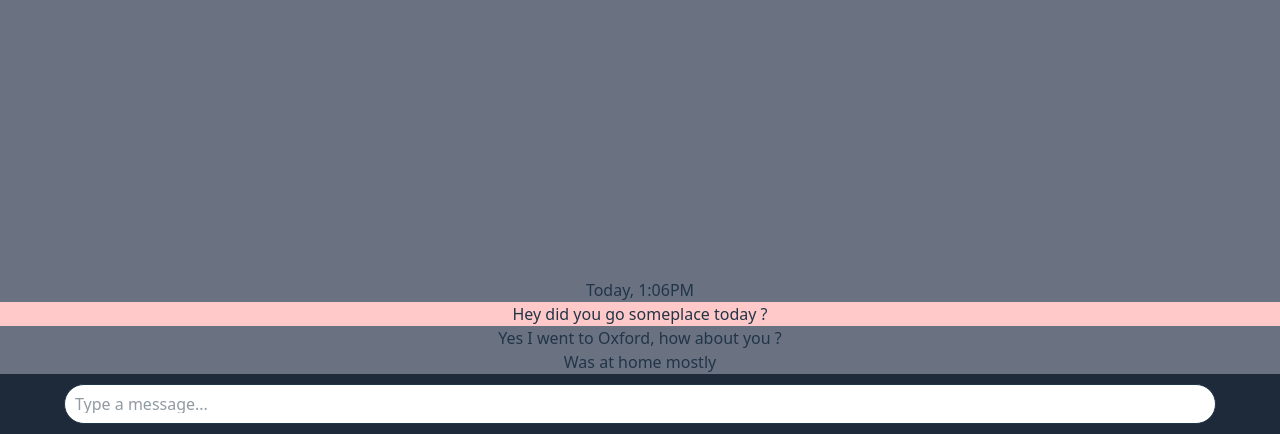
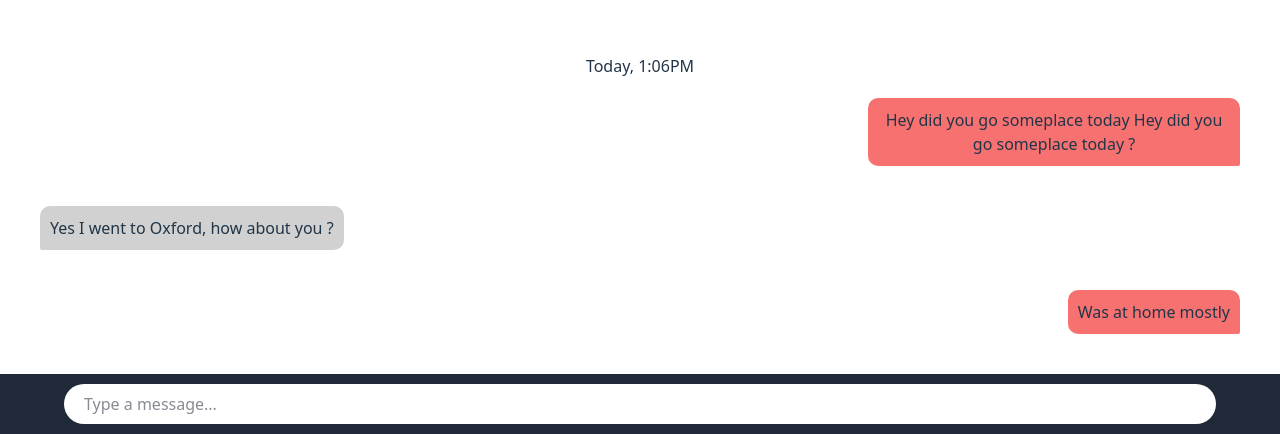
Before and after one commit to nikilok/chat-app, a React (Vite) app: page / in a window 1280 px wide. Shown: the part 366-800 px from the top of the page. Built offline with nearby package versions, Linux system fonts and the light colour scheme.

Commit message:
get rid of tailwind and go back to css modules

```diff
--- a/package.json
+++ b/package.json
@@ -12,10 +12,8 @@
 		"format": "bunx biome format --write ./src"
 	},
 	"dependencies": {
-		"@tailwindcss/vite": "^4.1.8",
 		"react": "^19.1.0",
-		"react-dom": "^19.1.0",
-		"tailwindcss": "^4.1.8"
+		"react-dom": "^19.1.0"
 	},
 	"devDependencies": {
 		"@biomejs/biome": "1.9.4",
--- /dev/null
+++ b/src/components/Chat/Chat.module.css
@@ -0,0 +1,61 @@
+/* Chat container styles */
+.chatContainer {
+	display: flex;
+	flex-direction: column;
+	justify-content: flex-end;
+	flex-grow: 1;
+	overflow-y: auto;
+	padding: 20px;
+}
+
+.chatBubble {
+	max-width: 30%;
+	background-color: #f87171;
+	border-radius: 10px;
+    border-bottom-right-radius: 2px;
+	margin: 20px;
+	padding: 10px;
+	align-self: flex-end;
+}
+
+.chatBubbleOther {
+	max-width: 30%;
+	background-color: #d1d1d1;
+	border-radius: 10px;
+    border-bottom-left-radius: 2px;
+	margin: 20px;
+	padding: 10px;
+	align-self: flex-start;
+}
+
+.chatToolbar {
+	display: flex;
+	align-items: center;
+	justify-content: center;
+	height: 60px;
+	background-color: #1f2937;
+}
+
+.chatInputContainer {
+	width: 90%;
+	height: 40px;
+	background-color: #ffffff;
+	border-radius: 20px;
+	padding: 10px;
+	outline: none;
+	box-shadow: none;
+	color: #111827;
+	font-size: 1em;
+}
+
+.chatInput {
+	width: 100%;
+	height: 40px;
+	background-color: #ffffff;
+	border-radius: 20px;
+	padding: 10px;
+	outline: none;
+	box-shadow: none;
+	/* color: #111827; */
+	font-size: 1em;
+}
--- a/src/components/Chat/Chat.tsx
+++ b/src/components/Chat/Chat.tsx
@@ -1,21 +1,29 @@
+import styles from "./Chat.module.css";
+
 export default function Chat() {
 	return (
-		<main className="flex flex-col h-screen bg-gray-500">
+		<main style={{ display: "flex", flexDirection: "column", height: "100vh" }}>
 			{/* Chat Container */}
-			<div className="flex flex-col justify-end flex-grow overflow-y-auto">
-				<div className="">Today, 1:06PM</div>
-				<div className="bg-red-200">Hey did you go someplace today ?</div>
-				<div className="">Yes I went to Oxford, how about you ?</div>
-				<div className="">Was at home mostly</div>
+			<div className={styles.chatContainer}>
+				<div>Today, 1:06PM</div>
+				<div className={styles.chatBubble}>
+					Hey did you go someplace today Hey did you go someplace today ?
+				</div>
+				<div className={styles.chatBubbleOther}>
+					Yes I went to Oxford, how about you ?
+				</div>
+				<div className={styles.chatBubble}>Was at home mostly</div>
 			</div>
 			{/* Chat toolbar */}
-			<div className="bg-gray-800 h-15 flex items-center justify-center">
-				<div className="bg-white border border-gray-300 rounded-full h-10 w-[90%] p-[10px]">
-					<form className="flex items-center h-full">
+			<div className={styles.chatToolbar}>
+				<div className={styles.chatInputContainer}>
+					<form
+						style={{ display: "flex", alignItems: "center", height: "100%" }}
+					>
 						<input
 							// biome-ignore lint/a11y/noAutofocus: we like to autofocus as this is a chat app
 							autoFocus
-							className="w-full h-full border-none outline-none ring-0 shadow-none text-gray-900 placeholder-gray-500 px-3"
+							className={styles.chatInput}
 							placeholder="Type a message..."
 						/>
 					</form>
--- a/src/index.css
+++ b/src/index.css
@@ -1,35 +1,17 @@
-@import "tailwindcss/preflight";
-@import "tailwindcss/utilities";
-
-:root {
+/* Reset styles */
+body {
+	margin: 0;
+	display: flex;
+	align-items: center;
+	justify-content: center;
+	min-height: 100vh;
 	font-family: system-ui, Avenir, Helvetica, Arial, sans-serif;
 	line-height: 1.5;
 	font-weight: 400;
-
-	color-scheme: light dark;
 	color: black;
-	background-color:white;
-
-	font-synthesis: none;
-	text-rendering: optimizeLegibility;
+	background-color: white;
 	-webkit-font-smoothing: antialiased;
 	-moz-osx-font-smoothing: grayscale;
-}
-
-a {
-	font-weight: 500;
-	color: #646cff;
-	text-decoration: inherit;
-}
-a:hover {
-	color: #535bf2;
-}
-
-body {
-	margin: 0;
-	display: flex;
-	place-items: center;
-	min-height: 100vh;
 }
 
 #root {
@@ -64,12 +46,9 @@ button:focus-visible {
 }
 
 @media (prefers-color-scheme: light) {
-	:root {
+	body {
 		color: #213547;
 		background-color: #ffffff;
-	}
-	a:hover {
-		color: #747bff;
 	}
 	button {
 		background-color: #f9f9f9;
--- a/vite.config.ts
+++ b/vite.config.ts
@@ -1,10 +1,7 @@
-import { defineConfig } from 'vite'
-import react from '@vitejs/plugin-react'
-import tailwindcss from '@tailwindcss/vite'
+import { defineConfig } from "vite";
+import react from "@vitejs/plugin-react";
 
 // https://vite.dev/config/
 export default defineConfig({
-  plugins: [
-    tailwindcss(),
-    react()],
-})
+	plugins: [react()],
+});
```
Also changed, not shown: 1 other file (tests, documents, lock files or other folders).
